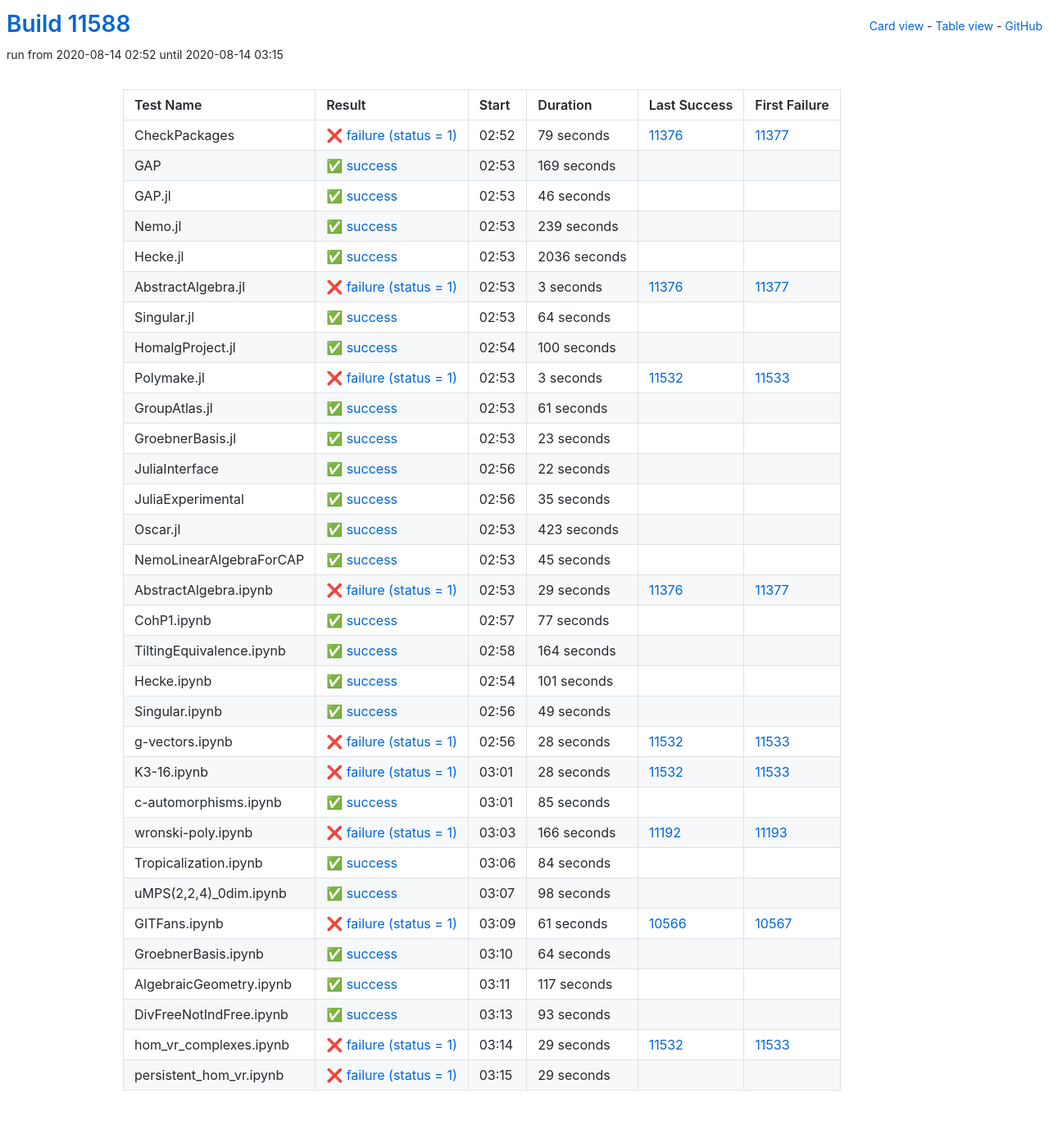
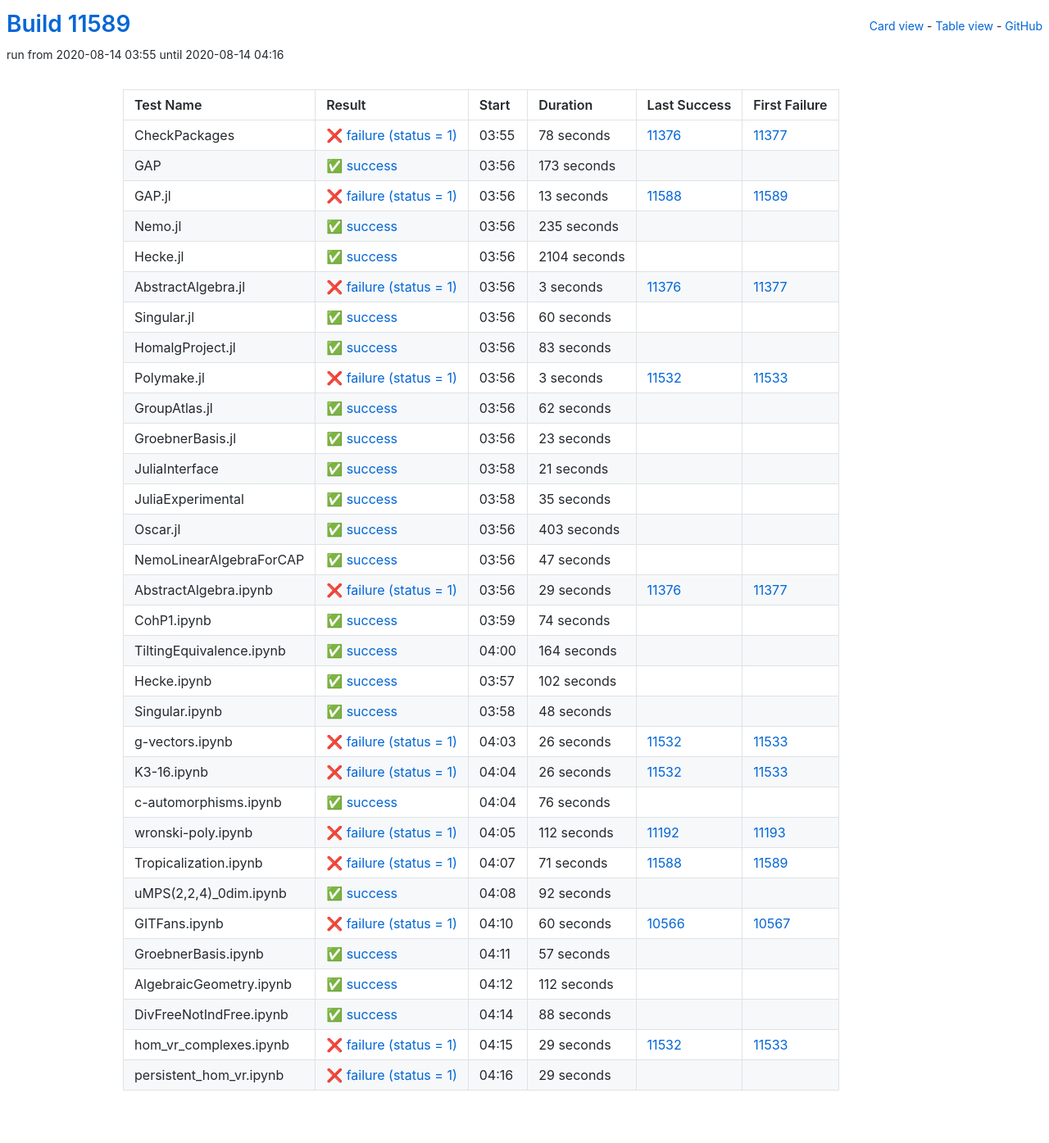
Before and after one commit to oscar-system/oscar-ci-status, a Jekyll site: the page built from table.html, in a window 1280 px wide. Shown: the whole page at 82% size. Built offline with Jekyll 4.4.1, drawn with Linux system fonts in a browser that asks for light colours.

Commit message:
Build #11589

```diff
--- a/_data/ci.yml
+++ b/_data/ci.yml
@@ -1,6 +1,6 @@
 ---
-build: 11588
-build_url: https://oscarci.mathematik.uni-kl.de/job/oscar/11588/
+build: 11589
+build_url: https://oscarci.mathematik.uni-kl.de/job/oscar/11589/
 job: oscar
 organization: oscar-system
 repo: oscar-ci-status
@@ -8,68 +8,68 @@
 tests:
 - name: CheckPackages
   id: checkpackages
-  log: https://oscarci.mathematik.uni-kl.de/job/oscar/11588/artifact/logs/build-11588/CheckPackages.log
-  start: 2020-08-14 02:52
+  log: https://oscarci.mathematik.uni-kl.de/job/oscar/11589/artifact/logs/build-11589/CheckPackages.log
+  start: 2020-08-14 03:55
   success: false
   exitcode: 1
   status: failure
-  duration: 79
+  duration: 78
   last_success: 11376
   last_success_url: https://oscarci.mathematik.uni-kl.de/job/oscar/11376/
   first_failure: 11377
   first_failure_url: https://oscarci.mathematik.uni-kl.de/job/oscar/11377/
 - name: GAP
   id: gap
-  log: https://oscarci.mathematik.uni-kl.de/job/oscar/11588/artifact/logs/build-11588/GAP.log
-  start: 2020-08-14 02:53
+  log: https://oscarci.mathematik.uni-kl.de/job/oscar/11589/artifact/logs/build-11589/GAP.log
+  start: 2020-08-14 03:56
   success: true
   exitcode: 0
   status: success
-  duration: 169
+  duration: 173
   last_success: false
   last_success_url:
   first_failure: false
   first_failure_url:
 - name: GAP.jl
   id: gap-jl
-  log: https://oscarci.mathematik.uni-kl.de/job/oscar/11588/artifact/logs/build-11588/GAP.jl.log
-  start: 2020-08-14 02:53
+  log: https://oscarci.mathematik.uni-kl.de/job/oscar/11589/artifact/logs/build-11589/GAP.jl.log
+  start: 2020-08-14 03:56
+  success: false
+  exitcode: 1
+  status: failure
+  duration: 13
+  last_success: 11588
+  last_success_url: https://oscarci.mathematik.uni-kl.de/job/oscar/11588/
+  first_failure: 11589
+  first_failure_url: https://oscarci.mathematik.uni-kl.de/job/oscar/11589/
+- name: Nemo.jl
+  id: nemo-jl
+  log: https://oscarci.mathematik.uni-kl.de/job/oscar/11589/artifact/logs/build-11589/Nemo.jl.log
+  start: 2020-08-14 03:56
   success: true
   exitcode: 0
   status: success
-  duration: 46
-  last_success: false
-  last_success_url:
-  first_failure: false
-  first_failure_url:
-- name: Nemo.jl
-  id: nemo-jl
-  log: https://oscarci.mathematik.uni-kl.de/job/oscar/11588/artifact/logs/build-11588/Nemo.jl.log
-  start: 2020-08-14 02:53
-  success: true
-  exitcode: 0
-  status: success
-  duration: 239
+  duration: 235
   last_success: false
   last_success_url:
   first_failure: false
   first_failure_url:
 - name: Hecke.jl
   id: hecke-jl
-  log: https://oscarci.mathematik.uni-kl.de/job/oscar/11588/artifact/logs/build-11588/Hecke.jl.log
-  start: 2020-08-14 02:53
+  log: https://oscarci.mathematik.uni-kl.de/job/oscar/11589/artifact/logs/build-11589/Hecke.jl.log
+  start: 2020-08-14 03:56
   success: true
   exitcode: 0
   status: success
-  duration: 2036
+  duration: 2104
   last_success: false
   last_success_url:
   first_failure: false
   first_failure_url:
 - name: AbstractAlgebra.jl
   id: abstractalgebra-jl
-  log: https://oscarci.mathematik.uni-kl.de/job/oscar/11588/artifact/logs/build-11588/AbstractAlgebra.jl.log
-  start: 2020-08-14 02:53
+  log: https://oscarci.mathematik.uni-kl.de/job/oscar/11589/artifact/logs/build-11589/AbstractAlgebra.jl.log
+  start: 2020-08-14 03:56
   success: false
   exitcode: 1
   status: failure
@@ -80,32 +80,32 @@
   first_failure_url: https://oscarci.mathematik.uni-kl.de/job/oscar/11377/
 - name: Singular.jl
   id: singular-jl
-  log: https://oscarci.mathematik.uni-kl.de/job/oscar/11588/artifact/logs/build-11588/Singular.jl.log
-  start: 2020-08-14 02:53
+  log: https://oscarci.mathematik.uni-kl.de/job/oscar/11589/artifact/logs/build-11589/Singular.jl.log
+  start: 2020-08-14 03:56
   success: true
   exitcode: 0
   status: success
-  duration: 64
+  duration: 60
   last_success: false
   last_success_url:
   first_failure: false
   first_failure_url:
 - name: HomalgProject.jl
   id: homalgproject-jl
-  log: https://oscarci.mathematik.uni-kl.de/job/oscar/11588/artifact/logs/build-11588/HomalgProject.jl.log
-  start: 2020-08-14 02:54
+  log: https://oscarci.mathematik.uni-kl.de/job/oscar/11589/artifact/logs/build-11589/HomalgProject.jl.log
+  start: 2020-08-14 03:56
   success: true
   exitcode: 0
   status: success
-  duration: 100
+  duration: 83
   last_success: false
   last_success_url:
   first_failure: false
   first_failure_url:
 - name: Polymake.jl
   id: polymake-jl
-  log: https://oscarci.mathematik.uni-kl.de/job/oscar/11588/artifact/logs/build-11588/Polymake.jl.log
-  start: 2020-08-14 02:53
+  log: https://oscarci.mathematik.uni-kl.de/job/oscar/11589/artifact/logs/build-11589/Polymake.jl.log
+  start: 2020-08-14 03:56
   success: false
   exitcode: 1
   status: failure
@@ -116,20 +116,20 @@
   first_failure_url: https://oscarci.mathematik.uni-kl.de/job/oscar/11533/
 - name: GroupAtlas.jl
   id: groupatlas-jl
-  log: https://oscarci.mathematik.uni-kl.de/job/oscar/11588/artifact/logs/build-11588/GroupAtlas.jl.log
-  start: 2020-08-14 02:53
+  log: https://oscarci.mathematik.uni-kl.de/job/oscar/11589/artifact/logs/build-11589/GroupAtlas.jl.log
+  start: 2020-08-14 03:56
   success: true
   exitcode: 0
   status: success
-  duration: 61
+  duration: 62
   last_success: false
   last_success_url:
   first_failure: false
   first_failure_url:
 - name: GroebnerBasis.jl
   id: groebnerbasis-jl
-  log: https://oscarci.mathematik.uni-kl.de/job/oscar/11588/artifact/logs/build-11588/GroebnerBasis.jl.log
-  start: 2020-08-14 02:53
+  log: https://oscarci.mathematik.uni-kl.de/job/oscar/11589/artifact/logs/build-11589/GroebnerBasis.jl.log
+  start: 2020-08-14 03:56
   success: true
   exitcode: 0
   status: success
@@ -140,20 +140,20 @@
   first_failure_url:
 - name: JuliaInterface
   id: juliainterface
-  log: https://oscarci.mathematik.uni-kl.de/job/oscar/11588/artifact/logs/build-11588/JuliaInterface.log
-  start: 2020-08-14 02:56
+  log: https://oscarci.mathematik.uni-kl.de/job/oscar/11589/artifact/logs/build-11589/JuliaInterface.log
+  start: 2020-08-14 03:58
   success: true
   exitcode: 0
   status: success
-  duration: 22
+  duration: 21
   last_success: false
   last_success_url:
   first_failure: false
   first_failure_url:
 - name: JuliaExperimental
   id: juliaexperimental
-  log: https://oscarci.mathematik.uni-kl.de/job/oscar/11588/artifact/logs/build-11588/JuliaExperimental.log
-  start: 2020-08-14 02:56
+  log: https://oscarci.mathematik.uni-kl.de/job/oscar/11589/artifact/logs/build-11589/JuliaExperimental.log
+  start: 2020-08-14 03:58
   success: true
   exitcode: 0
   status: success
@@ -164,32 +164,32 @@
   first_failure_url:
 - name: Oscar.jl
   id: oscar-jl
-  log: https://oscarci.mathematik.uni-kl.de/job/oscar/11588/artifact/logs/build-11588/Oscar.jl.log
-  start: 2020-08-14 02:53
+  log: https://oscarci.mathematik.uni-kl.de/job/oscar/11589/artifact/logs/build-11589/Oscar.jl.log
+  start: 2020-08-14 03:56
   success: true
   exitcode: 0
   status: success
-  duration: 423
+  duration: 403
   last_success: false
   last_success_url:
   first_failure: false
   first_failure_url:
 - name: NemoLinearAlgebraForCAP
   id: nemolinearalgebraforcap
-  log: https://oscarci.mathematik.uni-kl.de/job/oscar/11588/artifact/logs/build-11588/NemoLinearAlgebraForCAP.log
-  start: 2020-08-14 02:53
+  log: https://oscarci.mathematik.uni-kl.de/job/oscar/11589/artifact/logs/build-11589/NemoLinearAlgebraForCAP.log
+  start: 2020-08-14 03:56
   success: true
   exitcode: 0
   status: success
-  duration: 45
+  duration: 47
   last_success: false
   last_success_url:
   first_failure: false
   first_failure_url:
 - name: AbstractAlgebra.ipynb
   id: abstractalgebra-ipynb
-  log: https://oscarci.mathematik.uni-kl.de/job/oscar/11588/artifact/logs/build-11588/AbstractAlgebra.ipynb.log
-  start: 2020-08-14 02:53
+  log: https://oscarci.mathematik.uni-kl.de/job/oscar/11589/artifact/logs/build-11589/AbstractAlgebra.ipynb.log
+  start: 2020-08-14 03:56
   success: false
   exitcode: 1
   status: failure
@@ -200,20 +200,20 @@
   first_failure_url: https://oscarci.mathematik.uni-kl.de/job/oscar/11377/
 - name: CohP1.ipynb
   id: cohp1-ipynb
-  log: https://oscarci.mathematik.uni-kl.de/job/oscar/11588/artifact/logs/build-11588/CohP1.ipynb.log
-  start: 2020-08-14 02:57
+  log: https://oscarci.mathematik.uni-kl.de/job/oscar/11589/artifact/logs/build-11589/CohP1.ipynb.log
+  start: 2020-08-14 03:59
   success: true
   exitcode: 0
   status: success
-  duration: 77
+  duration: 74
   last_success: false
   last_success_url:
   first_failure: false
   first_failure_url:
 - name: TiltingEquivalence.ipynb
   id: tiltingequivalence-ipynb
-  log: https://oscarci.mathematik.uni-kl.de/job/oscar/11588/artifact/logs/build-11588/TiltingEquivalence.ipynb.log
-  start: 2020-08-14 02:58
+  log: https://oscarci.mathematik.uni-kl.de/job/oscar/11589/artifact/logs/build-11589/TiltingEquivalence.ipynb.log
+  start: 2020-08-14 04:00
   success: true
   exitcode: 0
   status: success
@@ -224,152 +224,152 @@
   first_failure_url:
 - name: Hecke.ipynb
   id: hecke-ipynb
-  log: https://oscarci.mathematik.uni-kl.de/job/oscar/11588/artifact/logs/build-11588/Hecke.ipynb.log
-  start: 2020-08-14 02:54
+  log: https://oscarci.mathematik.uni-kl.de/job/oscar/11589/artifact/logs/build-11589/Hecke.ipynb.log
+  start: 2020-08-14 03:57
   success: true
   exitcode: 0
   status: success
-  duration: 101
+  duration: 102
   last_success: false
   last_success_url:
   first_failure: false
   first_failure_url:
 - name: Singular.ipynb
   id: singular-ipynb
-  log: https://oscarci.mathematik.uni-kl.de/job/oscar/11588/artifact/logs/build-11588/Singular.ipynb.log
-  start: 2020-08-14 02:56
+  log: https://oscarci.mathematik.uni-kl.de/job/oscar/11589/artifact/logs/build-11589/Singular.ipynb.log
+  start: 2020-08-14 03:58
   success: true
   exitcode: 0
   status: success
-  duration: 49
+  duration: 48
   last_success: false
   last_success_url:
   first_failure: false
   first_failure_url:
 - name: g-vectors.ipynb
   id: g-vectors-ipynb
-  log: https://oscarci.mathematik.uni-kl.de/job/oscar/11588/artifact/logs/build-11588/g-vectors.ipynb.log
-  start: 2020-08-14 02:56
+  log: https://oscarci.mathematik.uni-kl.de/job/oscar/11589/artifact/logs/build-11589/g-vectors.ipynb.log
+  start: 2020-08-14 04:03
   success: false
   exitcode: 1
   status: failure
-  duration: 28
+  duration: 26
   last_success: 11532
   last_success_url: https://oscarci.mathematik.uni-kl.de/job/oscar/11532/
   first_failure: 11533
   first_failure_url: https://oscarci.mathematik.uni-kl.de/job/oscar/11533/
 - name: K3-16.ipynb
   id: k3-16-ipynb
-  log: https://oscarci.mathematik.uni-kl.de/job/oscar/11588/artifact/logs/build-11588/K3-16.ipynb.log
-  start: 2020-08-14 03:01
+  log: https://oscarci.mathematik.uni-kl.de/job/oscar/11589/artifact/logs/build-11589/K3-16.ipynb.log
+  start: 2020-08-14 04:04
   success: false
   exitcode: 1
   status: failure
-  duration: 28
+  duration: 26
   last_success: 11532
   last_success_url: https://oscarci.mathematik.uni-kl.de/job/oscar/11532/
   first_failure: 11533
   first_failure_url: https://oscarci.mathematik.uni-kl.de/job/oscar/11533/
 - name: c-automorphisms.ipynb
   id: c-automorphisms-ipynb
-  log: https://oscarci.mathematik.uni-kl.de/job/oscar/11588/artifact/logs/build-11588/c-automorphisms.ipynb.log
-  start: 2020-08-14 03:01
+  log: https://oscarci.mathematik.uni-kl.de/job/oscar/11589/artifact/logs/build-11589/c-automorphisms.ipynb.log
+  start: 2020-08-14 04:04
   success: true
   exitcode: 0
   status: success
-  duration: 85
+  duration: 76
   last_success: false
   last_success_url:
   first_failure: false
   first_failure_url:
 - name: wronski-poly.ipynb
   id: wronski-poly-ipynb
-  log: https://oscarci.mathematik.uni-kl.de/job/oscar/11588/artifact/logs/build-11588/wronski-poly.ipynb.log
-  start: 2020-08-14 03:03
+  log: https://oscarci.mathematik.uni-kl.de/job/oscar/11589/artifact/logs/build-11589/wronski-poly.ipynb.log
+  start: 2020-08-14 04:05
   success: false
   exitcode: 1
   status: failure
-  duration: 166
+  duration: 112
   last_success: 11192
   last_success_url: https://oscarci.mathematik.uni-kl.de/job/oscar/11192/
   first_failure: 11193
   first_failure_url: https://oscarci.mathematik.uni-kl.de/job/oscar/11193/
 - name: Tropicalization.ipynb
   id: tropicalization-ipynb
-  log: https://oscarci.mathematik.uni-kl.de/job/oscar/11588/artifact/logs/build-11588/Tropicalization.ipynb.log
-  start: 2020-08-14 03:06
+  log: https://oscarci.mathematik.uni-kl.de/job/oscar/11589/artifact/logs/build-11589/Tropicalization.ipynb.log
+  start: 2020-08-14 04:07
+  success: false
+  exitcode: 1
+  status: failure
+  duration: 71
+  last_success: 11588
+  last_success_url: https://oscarci.mathematik.uni-kl.de/job/oscar/11588/
+  first_failure: 11589
+  first_failure_url: https://oscarci.mathematik.uni-kl.de/job/oscar/11589/
+- name: uMPS(2,2,4)_0dim.ipynb
+  id: umps-2-2-4-0dim-ipynb
+  log: https://oscarci.mathematik.uni-kl.de/job/oscar/11589/artifact/logs/build-11589/uMPS-2-2-4-_0dim.ipynb.log
+  start: 2020-08-14 04:08
   success: true
   exitcode: 0
   status: success
-  duration: 84
-  last_success: false
-  last_success_url:
-  first_failure: false
-  first_failure_url:
-- name: uMPS(2,2,4)_0dim.ipynb
-  id: umps-2-2-4-0dim-ipynb
-  log: https://oscarci.mathematik.uni-kl.de/job/oscar/11588/artifact/logs/build-11588/uMPS-2-2-4-_0dim.ipynb.log
-  start: 2020-08-14 03:07
-  success: true
-  exitcode: 0
-  status: success
-  duration: 98
+  duration: 92
   last_success: false
   last_success_url:
   first_failure: false
   first_failure_url:
 - name: GITFans.ipynb
   id: gitfans-ipynb
-  log: https://oscarci.mathematik.uni-kl.de/job/oscar/11588/artifact/logs/build-11588/GITFans.ipynb.log
-  start: 2020-08-14 03:09
+  log: https://oscarci.mathematik.uni-kl.de/job/oscar/11589/artifact/logs/build-11589/GITFans.ipynb.log
+  start: 2020-08-14 04:10
   success: false
   exitcode: 1
   status: failure
-  duration: 61
+  duration: 60
   last_success: 10566
   last_success_url: https://oscarci.mathematik.uni-kl.de/job/oscar/10566/
   first_failure: 10567
   first_failure_url: https://oscarci.mathematik.uni-kl.de/job/oscar/10567/
 - name: GroebnerBasis.ipynb
   id: groebnerbasis-ipynb
-  log: https://oscarci.mathematik.uni-kl.de/job/oscar/11588/artifact/logs/build-11588/GroebnerBasis.ipynb.log
-  start: 2020-08-14 03:10
+  log: https://oscarci.mathematik.uni-kl.de/job/oscar/11589/artifact/logs/build-11589/GroebnerBasis.ipynb.log
+  start: 2020-08-14 04:11
   success: true
   exitcode: 0
   status: success
-  duration: 64
+  duration: 57
   last_success: false
   last_success_url:
   first_failure: false
   first_failure_url:
 - name: AlgebraicGeometry.ipynb
   id: algebraicgeometry-ipynb
-  log: https://oscarci.mathematik.uni-kl.de/job/oscar/11588/artifact/logs/build-11588/AlgebraicGeometry.ipynb.log
-  start: 2020-08-14 03:11
+  log: https://oscarci.mathematik.uni-kl.de/job/oscar/11589/artifact/logs/build-11589/AlgebraicGeometry.ipynb.log
+  start: 2020-08-14 04:12
   success: true
   exitcode: 0
   status: success
-  duration: 117
+  duration: 112
   last_success: false
   last_success_url:
   first_failure: false
   first_failure_url:
 - name: DivFreeNotIndFree.ipynb
   id: divfreenotindfree-ipynb
-  log: https://oscarci.mathematik.uni-kl.de/job/oscar/11588/artifact/logs/build-11588/DivFreeNotIndFree.ipynb.log
-  start: 2020-08-14 03:13
+  log: https://oscarci.mathematik.uni-kl.de/job/oscar/11589/artifact/logs/build-11589/DivFreeNotIndFree.ipynb.log
+  start: 2020-08-14 04:14
   success: true
   exitcode: 0
   status: success
-  duration: 93
+  duration: 88
   last_success: false
   last_success_url:
   first_failure: false
   first_failure_url:
 - name: hom_vr_complexes.ipynb
   id: hom-vr-complexes-ipynb
-  log: https://oscarci.mathematik.uni-kl.de/job/oscar/11588/artifact/logs/build-11588/hom_vr_complexes.ipynb.log
-  start: 2020-08-14 03:14
+  log: https://oscarci.mathematik.uni-kl.de/job/oscar/11589/artifact/logs/build-11589/hom_vr_complexes.ipynb.log
+  start: 2020-08-14 04:15
   success: false
   exitcode: 1
   status: failure
@@ -380,8 +380,8 @@
   first_failure_url: https://oscarci.mathematik.uni-kl.de/job/oscar/11533/
 - name: persistent_hom_vr.ipynb
   id: persistent-hom-vr-ipynb
-  log: https://oscarci.mathematik.uni-kl.de/job/oscar/11588/artifact/logs/build-11588/persistent_hom_vr.ipynb.log
-  start: 2020-08-14 03:15
+  log: https://oscarci.mathematik.uni-kl.de/job/oscar/11589/artifact/logs/build-11589/persistent_hom_vr.ipynb.log
+  start: 2020-08-14 04:16
   success: false
   exitcode: 1
   status: failure
```
Also changed, not shown: README.md.
